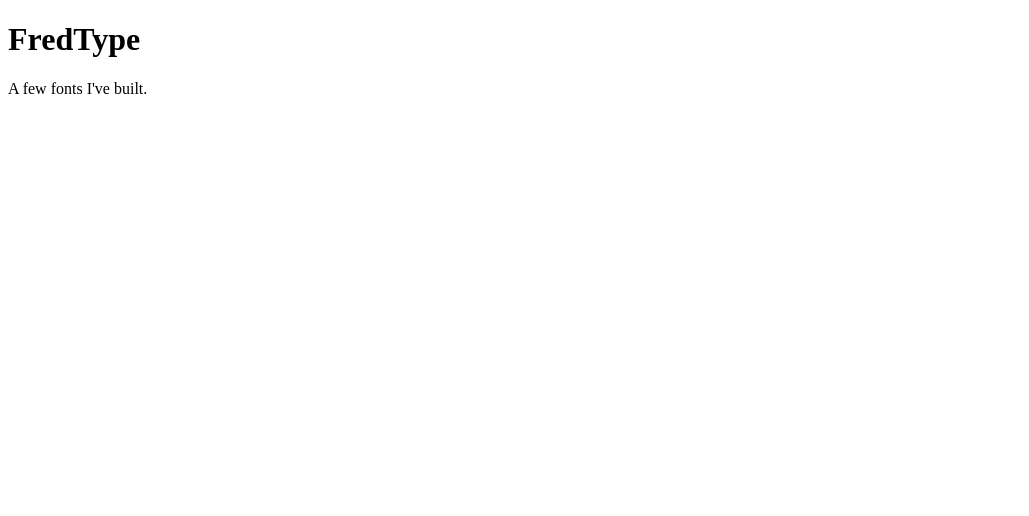
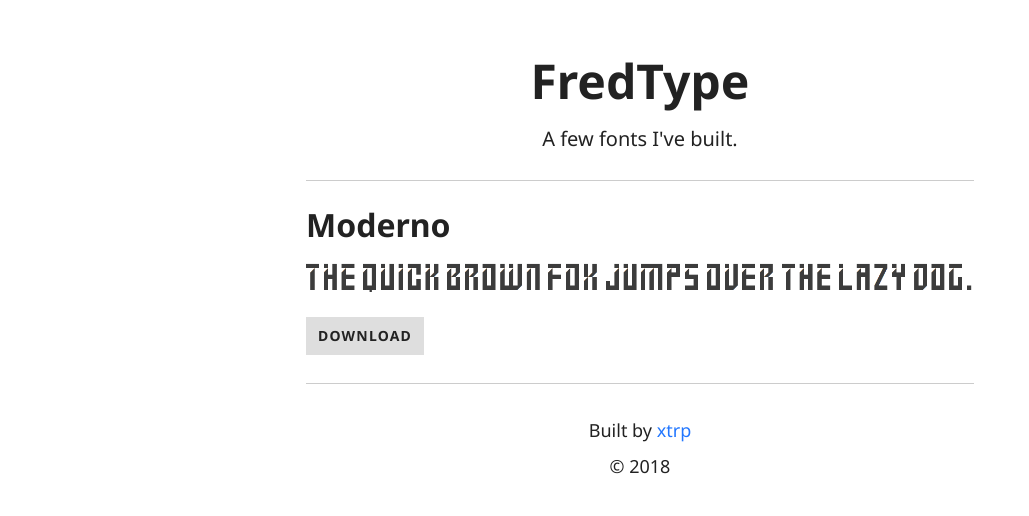
Before and after one commit to gaberomualdo/my-fonts, a plain HTML site: page index.html in a window 1280 px wide. Shown: the whole page, without its empty margins (0-1029 px from the left). Drawn offline with Linux system fonts and the light colour scheme.

Commit message:
finished fredtype

```diff
--- a/data.js
+++ b/data.js
@@ -0,0 +1,7 @@
+var fonts = [
+	{
+		name: "Moderno",
+		file: "MODERNO.ttf",
+		image: "Moderno.png"
+	}
+];
--- a/index.html
+++ b/index.html
@@ -1,14 +1,39 @@
 <!DOCTYPE html>
 <html lang="en">
 <head>
+	<meta charset="utf-8">
+	<meta http-equiv="X-UA-Compatible" content="IE=edge">
+	<meta name="viewport" content="width=device-width, initial-scale=1">
 	<meta charset="UTF-8">
 	<title>FredType: Fonts I've Built</title>
+	<link rel="stylesheet" href="main.css">
+	<link rel="shortcut icon" href="favicon.png">
 </head>
 <body>
 	<div class="container">
 		<h1>FredType</h1>
 		<p>A few fonts I've built.</p>
+		<ul class="fonts">
 
+		</ul>
+		<footer>
+			<p>Built by <a href="https://xtrp.github.io/">xtrp</a></p>
+			<p>&copy; 2018</p>
+		</footer>
 	</div>
+	<script src="data.js"></script>
+	<script>
+
+	fonts.forEach(function(font){
+		document.querySelector("div.container ul.fonts").innerHTML += `
+		<li>
+			<h1>${font.name}</h1>
+			<img src="img/${font.image}">
+			<a href='fonts/${font.file}' download='${font.name}.ttf'>Download</a>
+		</li>
+		`;
+	})
+
+	</script>
 </body>
 </html>
--- a/main.css
+++ b/main.css
@@ -0,0 +1,91 @@
+@import url('https://fonts.googleapis.com/css?family=Noto+Sans:400,400i,700,700i');
+
+* {
+	margin: 0;
+	padding: 0;
+	font-family: "Noto Sans", sans-serif;
+}
+
+body {
+	text-align: center;
+	color: #222;
+}
+div.container {
+	display: inline-block;
+	text-align: left;
+	width: 700px;
+	box-sizing: border-box;
+	padding: 3rem 1rem;
+}
+@media only screen and (max-width: 700px) {
+	div.container {
+		width: 100%;
+		padding: 2rem 1rem;
+	}
+}
+div.container > h1 {
+	font-size: 3rem;
+	text-align: center;
+	font-weight: 900;
+}
+div.container > p {
+	font-size: 1.25rem;
+	text-align: center;
+	font-weight: normal;
+	margin-top: 0.75rem;
+	margin-bottom: 1.75rem;
+}
+div.container ul {
+	display: block;
+	overflow: auto;
+	border-bottom: 1px solid #ccc;
+}
+div.container ul li {
+	display: block;
+	border-top: 1px solid #ccc;
+	clear: both;
+	width: 100%;
+	float: left;
+	overflow: auto;
+	padding: 1.75rem 0;
+}
+div.container ul li > h1 {
+	margin-bottom: 1.25rem;
+	line-height: 1;
+}
+div.container ul li > img {
+	max-width: 100%;
+	margin-bottom: 1.25rem;
+}
+div.container ul li > a {
+	font-size: 0.875rem;
+	line-height: 1;
+	display: block;
+	float: left;
+	clear: both;
+	text-decoration: none;
+	background-color: #dedede;
+	color: inherit;
+	padding: 0.75rem;
+	font-weight: bold;
+	text-transform: uppercase;
+	letter-spacing: 0.075rem;
+	cursor: pointer;
+}
+div.container ul li > a:hover {
+	background-color: #ccc;
+}
+footer {
+	text-align: center;
+	padding: 1.75rem 0;
+	line-height: 2;
+	font-size: 1.125rem;
+}
+footer a {
+	color: #27f;
+	text-decoration: none;
+}
+footer a:hover {
+	text-decoration: underline;
+	color: #23f;
+}
```
Also changed, not shown: favicon.png (added), fonts/MODERNO.ttf (added), img/Moderno.png (added).
